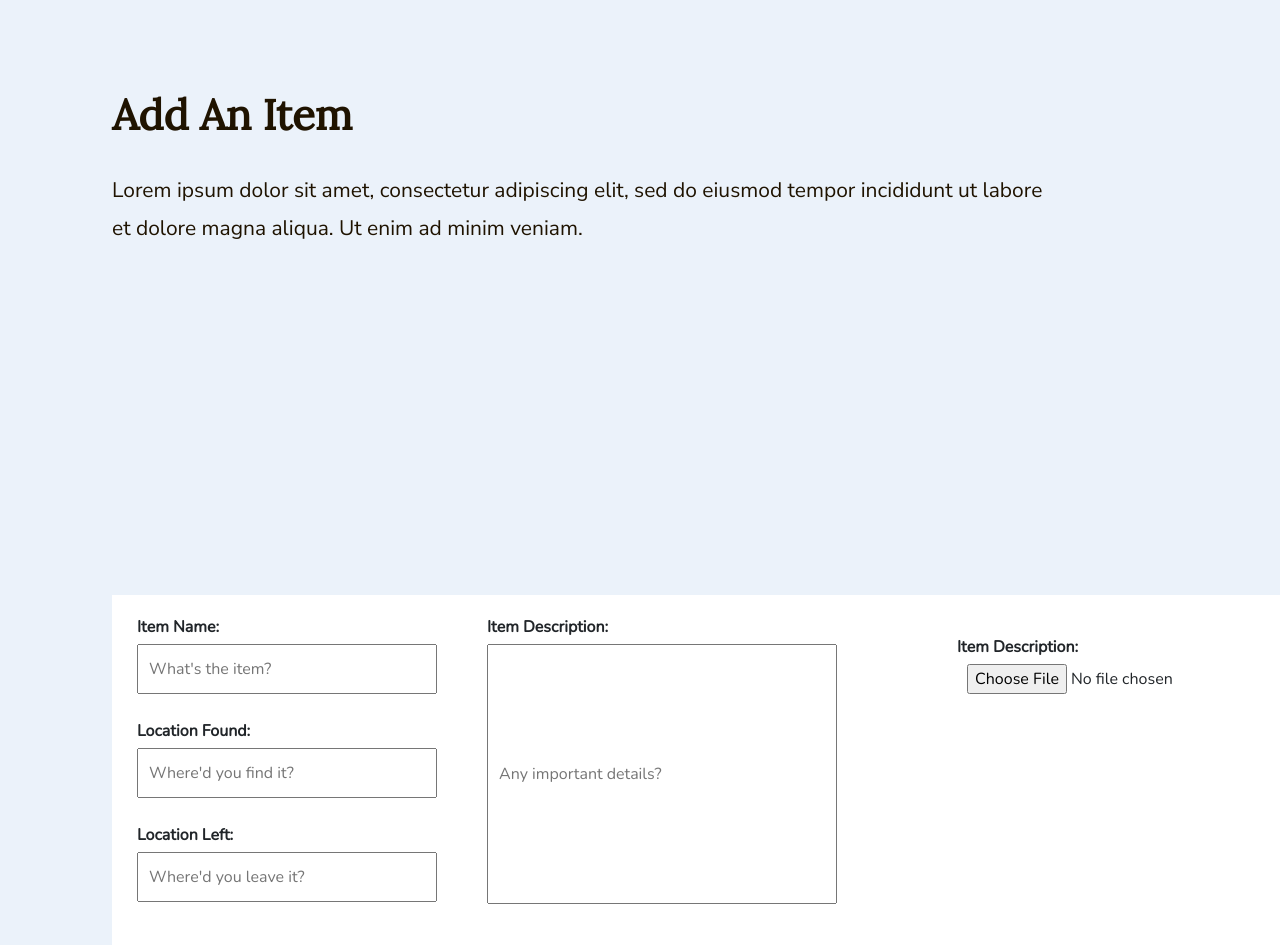
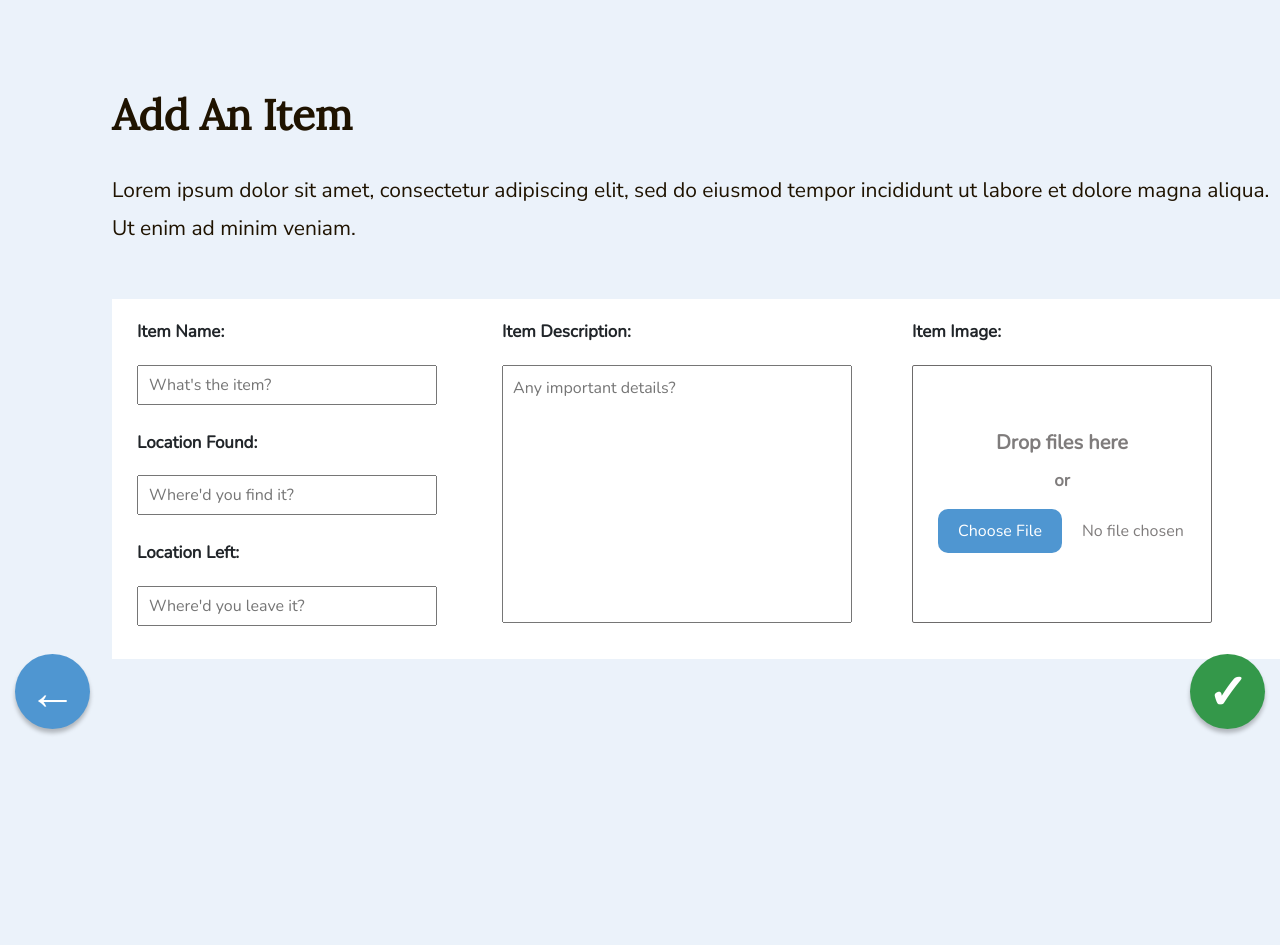
Before and after one commit to rebeccayu2015/lofosite, a Django app: page /add_item/ in a window 1280 px wide; the page is wider, and only the part inside the window is pictured. Shown: the part 56-1001 px from the top of that part. After the commit the page ends 791 px from the top of that part, so only its background shows below. Run offline with Django 4.2, Linux system fonts and the light colour scheme; a user stored in the database is signed in; some libraries are stand-ins or nearby versions.

Commit message:
Added navigation buttons, aligned form fields, and fixed item list

```diff
--- a/main/templates/main/add_item.html
+++ b/main/templates/main/add_item.html
@@ -31,18 +31,27 @@
 
         <div id="form-col-2">
           <label for="item-descrip"> Item Description:</label><br>
-          <input type="text" id="item-descrip" name="item-descrip" placeholder="Any important details?">
+          <textarea id="item-descrip" name="item-descrip" rows="20" cols="50" style="resize:none;" placeholder="Any important details?"></textarea>
         </div>
 
         <div id="form-col-3">
-          <label for="item-image"> Item Description:</label><br>
-          <input type="file" accept="image/png, image/jpeg, image/jpg" id="item-image" name="item-image">
+
+          <label id="special-label"> Item Image:</label><br>
+
+          <label for="item-image" class="drop-container">
+            <span class="drop-title">Drop files here</span>
+            or
+            <input type="file" accept="image/png, image/jpeg, image/jpg" id="special-input" name="item-image">
+          </label>
+
 
         </div>
 
-        <!-- <input type="submit" id="form-submit"> -->
+        <button type="submit" id="form-submit-button"> ✓ </button>
 
   </form>
 </div>
 
+<button title = "Back to item list!" id="form-back-button"> ← </button>
+
 {% endblock %}
--- a/templates/base.html
+++ b/templates/base.html
@@ -37,11 +37,12 @@
       }
 
       #page-subhead{
-
         padding-right: 224px;
         padding-left: 112px;
         padding-top: 12px;
-        padding-bottom: 48px;
+        padding-bottom: 36px;
+
+        width: 1500px;
 
         font-family: 'Nunito Sans', sans-serif;
         font-style: normal;
@@ -57,10 +58,9 @@
       }
 
       .item-form{
-        margin-top: 300px;
         margin-left: 112px;
         width: 1175px;
-        height: 350px;
+        height: 360px;
 
         background: #FFFFFF;
         font-family: 'Nunito', sans-serif;
@@ -70,24 +70,32 @@
       .item-form input{
         margin: 0px 25px 5px 25px;
         width: 300px;
-        height: 50px;
+        height: 40px;
 
         padding-left: 10px;
       }
 
       .item-form label{
-        margin: 20px 25px 5px 25px;
-        font-weight: 1000;
+        margin: 20px 25px 20px 25px;
+        font-weight: bolder;
+        font-size: 17px;
 
       }
 
       #item-descrip{
         width: 350px;
-        height: 260px;
+        height: 258px;
+
+        margin: 0px 25px 5px 25px;
+        padding-left: 10px;
+        padding-top: 10px;
+
       }
+
 
       #form-col-1{
         float: left;
+        padding-right: 15px;
       }
 
       #form-col-2{
@@ -96,12 +104,92 @@
 
       #form-col-3{
         float: right;
-        margin: 20px 5px 5px 25px;
+        margin: 0px 50px 5px 0px;
       }
 
-      /*#form-submit{
+      .drop-container {
+        display: flex;
+        gap: 10px;
+        flex-direction: column;
+        justify-content: center;
+        align-items: center;
 
-      }*/
+        width: 300px;
+        height: 258px;
+        padding: 20px;
+
+        margin-top: 0px;
+
+        color: rgba(90, 86, 86, 0.775);
+
+        border: 1px solid rgb(109, 107, 107);
+        border-radius: 2px;
+        cursor: pointer;
+        transition: background .2s ease-in-out, border .2s ease-in-out;
+      }
+
+      .drop-container:hover {
+        background: rgb(240, 240, 240);
+        border: 2px dashed rgb(28, 90, 182);
+      }
+
+      .drop-title {
+        font-size: 20px;
+        font-weight: bold;
+        text-align: center;
+        transition: color .2s ease-in-out;
+      }
+
+      input[type=file] {
+        width: 350px;
+        max-width: 100%;
+        padding: 5px;
+      }
+
+      input[type=file]::file-selector-button {
+        margin-right: 20px;
+        border: none;
+        background: #4F96D1;
+        padding: 10px 20px;
+        border-radius: 10px;
+        color: #fff;
+        cursor: pointer;
+        transition: background .2s ease-in-out;
+      }
+
+      input[type=file]::file-selector-button:hover {
+        background: #3b74a2;
+      }
+
+      #form-submit-button{
+        border-width: 0px;
+        border-radius: 50%;
+        background-color: #34984A;
+        color: #FFFFFF;
+        box-shadow: 0px 4px 4px rgba(0, 0, 0, 0.25);
+
+        width: 75px;
+        height: 75px;
+
+        position: fixed;
+        bottom: 15px;
+        right: 15px;
+
+        font-size: 48px;
+        font-family: 'Lora';
+        font-weight: 800;
+
+        transition: background .2s ease-in-out;
+
+      }
+
+      #form-submit-button:hover{
+        background-color: #256A34;
+      }
+
+      #item{
+        width: 1511px;
+      }
 
       #item-card{
         width: 625px;
@@ -167,7 +255,7 @@
 
       }
 
-      #claim-button{
+      #item-claim-button{
         /*
         position: absolute;
         left: 1143px;
@@ -190,10 +278,12 @@
         margin-top: 25px;
         margin-right: 25px;
 
+        transition: background .2s ease-in-out;
+
 
       }
 
-      #claim-button:hover{
+      #item-claim-button:hover{
         background: #256A34;
       }
 
@@ -216,6 +306,68 @@
         padding-bottom: 100px;
 
       }
+
+      #item-add-button{
+        border-width: 0px;
+        border-radius: 50%;
+        background-color: #4F96D1;
+        color: #FFFFFF;
+        box-shadow: 0px 4px 4px rgba(0, 0, 0, 0.25);
+
+        width: 75px;
+        height: 75px;
+
+        position: fixed;
+        bottom: 15px;
+        right: 15px;
+
+        font-size: 48px;
+        font-family: 'Lora';
+        font-weight: 800;
+
+        transition: background .2s ease-in-out;
+
+      }
+
+      #item-add-button:hover {
+        background-color: #3b74a2;
+      }
+
+      #form-back-button{
+        border-width: 0px;
+        border-radius: 50%;
+        background-color: #4F96D1;
+        color: #FFFFFF;
+        box-shadow: 0px 4px 4px rgba(0, 0, 0, 0.25);
+
+        width: 75px;
+        height: 75px;
+
+        position: fixed;
+        bottom: 15px;
+        left: 15px;
+
+        font-size: 48px;
+        font-family: 'Lora';
+        font-weight: 800;
+
+        transition: background .2s ease-in-out;
+
+      }
+
+      #form-back-button:hover {
+        background-color: #3b74a2;
+      }
+
+      #special-label{
+        margin-bottom: 0px;
+      }
+
+      #special-input{
+        height: 50px;
+        font-size: 16px;
+      }
+
 
     </style>
 
```
Also changed, not shown: main/templates/main/item_list.html (+7 -2 lines).
